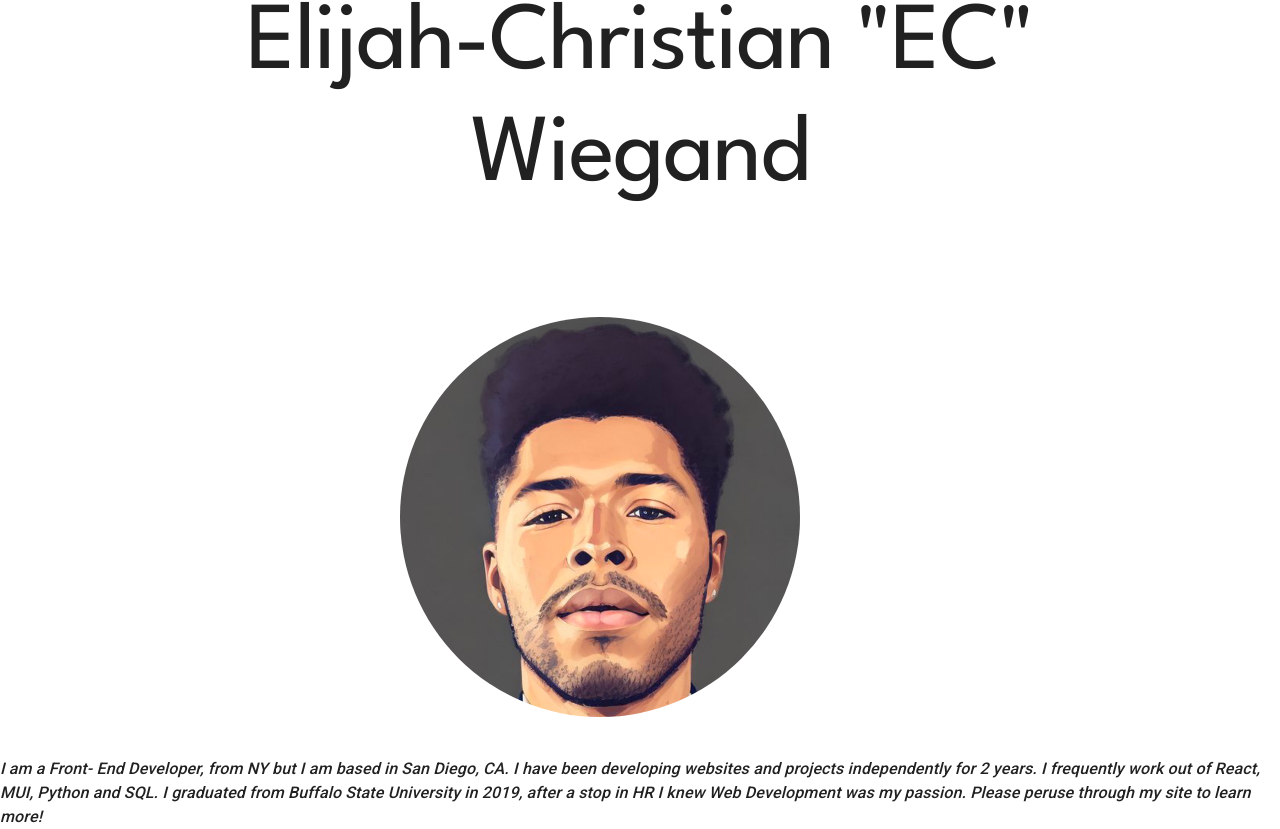
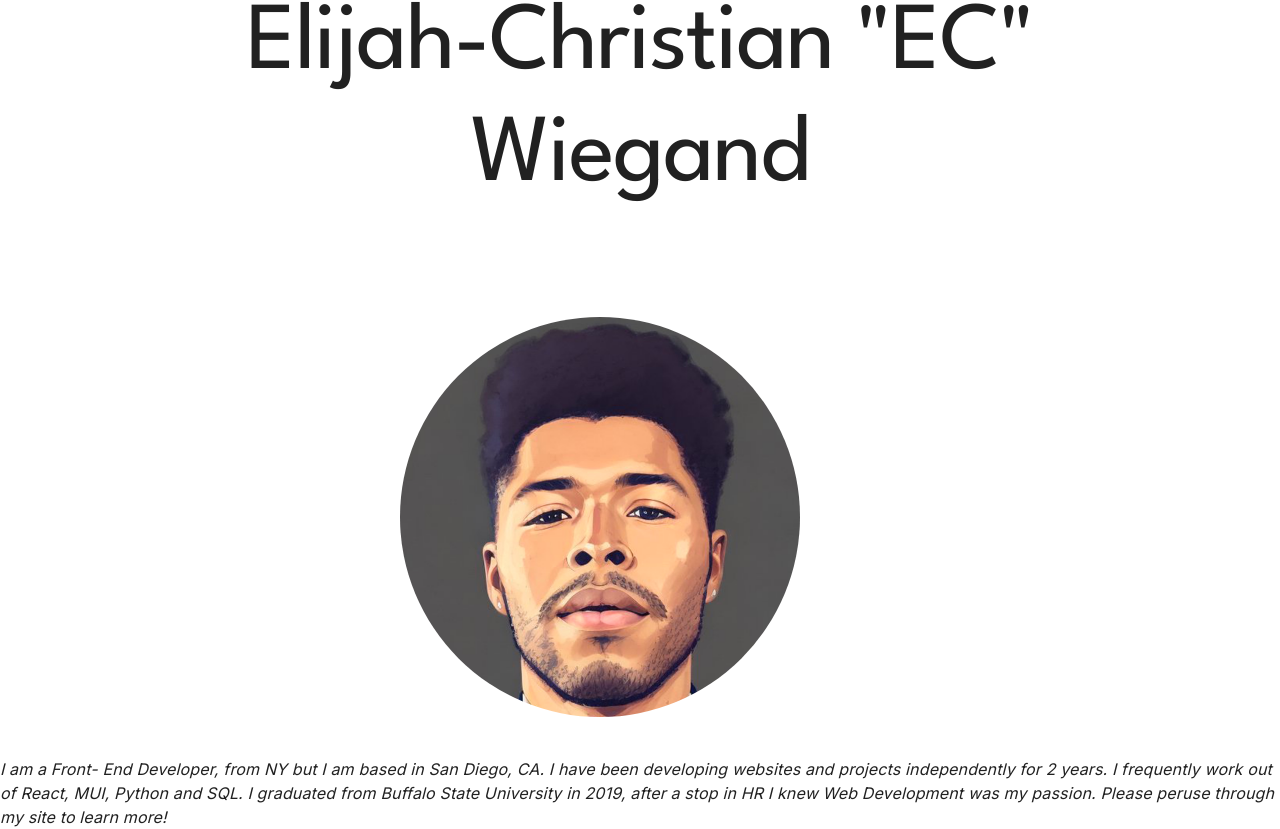
Before and after one commit to ECdub27/portfolio-site, a React (Create React App) app: page / in a window 1280 px wide. Shown: the part 230-1059 px from the top of the page. Built offline with nearby package versions, Linux system fonts and the light colour scheme.

Commit message:
Half of styling done

```diff
--- a/src/pages/Home.js
+++ b/src/pages/Home.js
@@ -72,7 +72,7 @@ fontFamily:'League Spartan'}}>
     fontWeight:'medium',
     fontStyle:'Oblique',
     marginTop: 5,
-
+    fontFamily: 'Inter'
    }}>
       I am a Front- End Developer, from NY
       but I am based in San Diego, CA.
```
